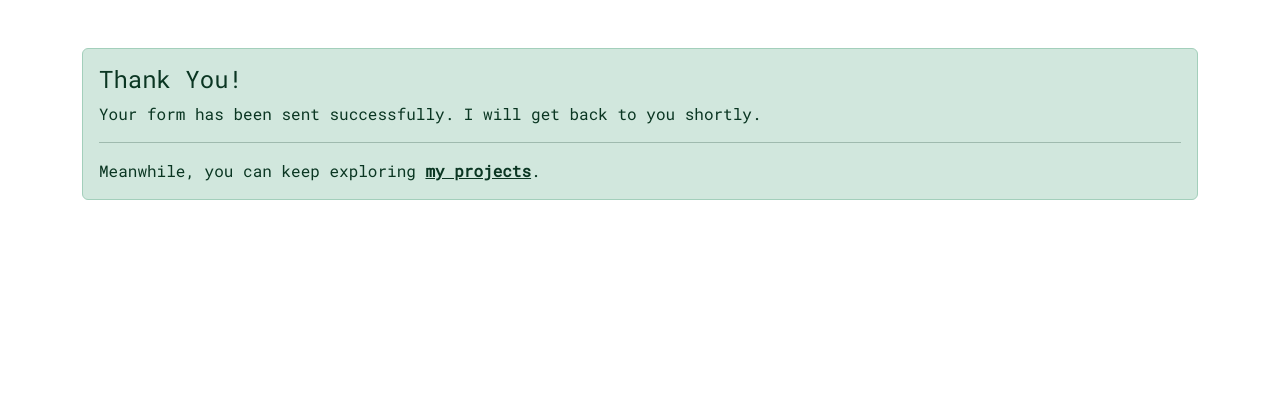
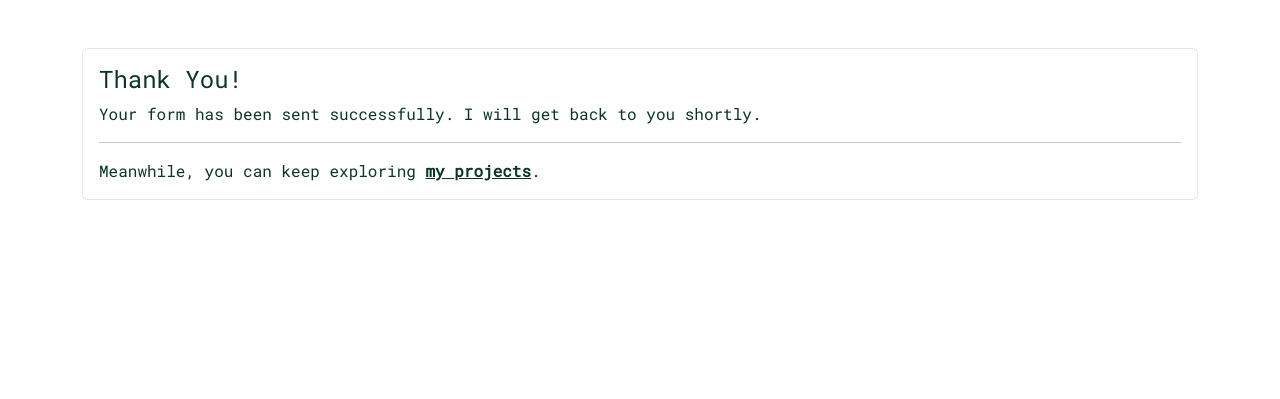
Before and after one commit to BlushedNanis/Showcase-webapp, a Django app: page /success/ in a window 1280 px wide. Shown: the part 69-468 px from the top of the page. Run offline with Django 4.2, Linux system fonts and the light colour scheme.

Commit message:
Changed alert background color

```diff
--- a/showcase/templates/success.html
+++ b/showcase/templates/success.html
@@ -2,7 +2,7 @@
 {% block content %}
 
 <div class="container my-5">
-    <div class="alert alert-success" role="alert">
+    <div class="alert alert-success" role="alert" style="background-color: rgba(255, 255, 255, 0.2); border: 1px solid rgba(0, 0, 0, 0.1);">
         <h4 class="alert-heading">Thank You!</h4>
         <p>Your form has been sent successfully. I will get back to you shortly.</p>
         <hr>
```
